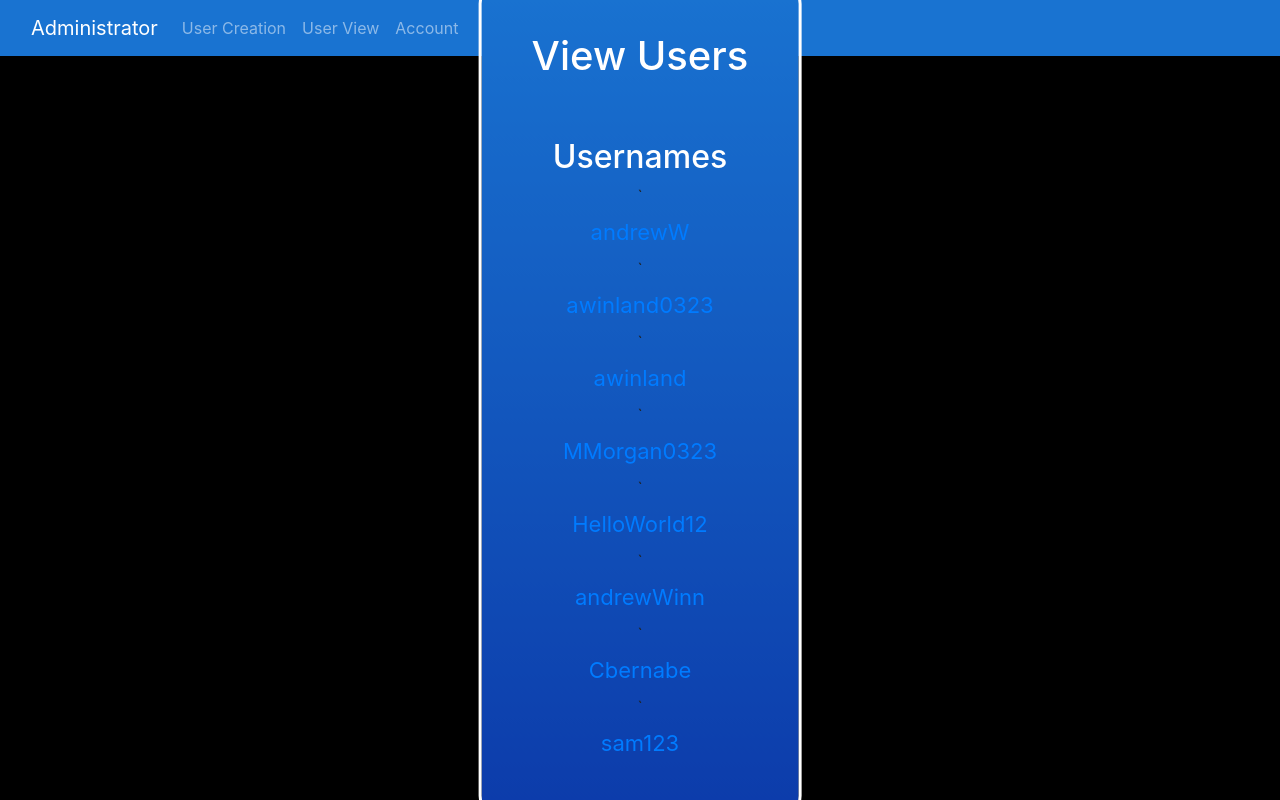
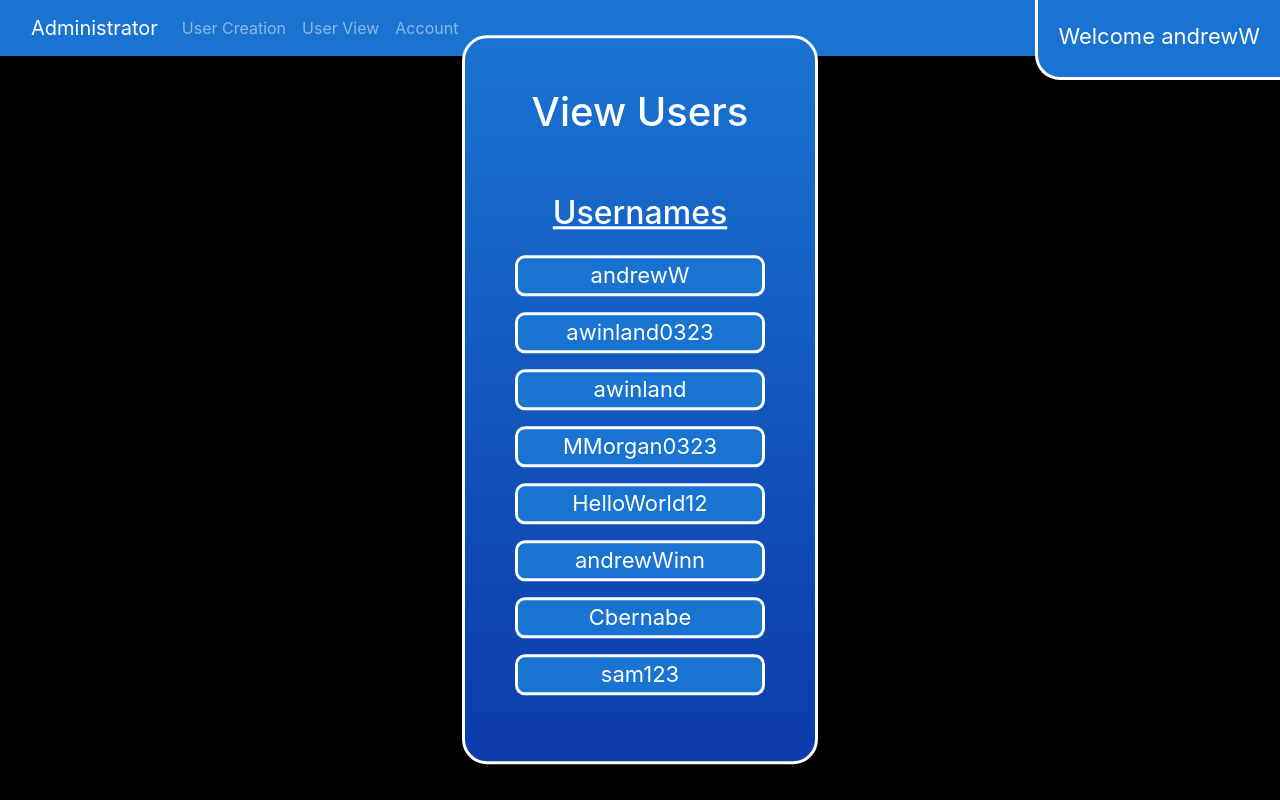
Before and after one commit to andreww0717/QuestAccounting, a Django app: page /user_view/ in a window 1280 px wide. Run offline with Django 4.2, Linux system fonts and the light colour scheme; a user stored in the database is signed in; data comes from the database, SQL or seed files in the repository; both versions use the stored data as it was after the commit.

Commit message:
Altered account.html, updated user_view formatting

```diff
--- a/QuestA/settings.py
+++ b/QuestA/settings.py
@@ -65,6 +65,7 @@ TEMPLATES = [
                 'django.template.context_processors.request',
                 'django.contrib.auth.context_processors.auth',
                 'django.contrib.messages.context_processors.messages',
+                'QuestAccounting.context_processors.add_user_context',
             ],
         },
     },
--- /dev/null
+++ b/QuestAccounting/context_processors.py
@@ -0,0 +1,3 @@
+# add user context to html files
+def add_user_context(request):
+    return {'user': request.user}
--- a/QuestAccounting/templates/QuestAccounting/navbar.html
+++ b/QuestAccounting/templates/QuestAccounting/navbar.html
@@ -23,14 +23,20 @@
                 </ul>
             </div>
         </div>
-      </nav>
-      <html>
+    </nav>
 
+    <div class='welcome'>
+        <p>Welcome {{ user.username }}<p>
+
+    </div>
+
+    <html>
         {% block content %}
 
 
 
         {% endblock %}
+
         <script src="https://code.jquery.com/jquery-3.3.1.slim.min.js" integrity="sha384-q8i/X+965DzO0rT7abK41JStQIAqVgRVzpbzo5smXKp4YfRvH+8abtTE1Pi6jizo" crossorigin="anonymous"></script>
 <script src="https://cdn.jsdelivr.net/npm/popper.js@1.14.7/dist/umd/popper.min.js" integrity="sha384-UO2eT0CpHqdSJQ6hJty5KVphtPhzWj9WO1clHTMGa3JDZwrnQq4sF86dIHNDz0W1" crossorigin="anonymous"></script>
 <script src="https://cdn.jsdelivr.net/npm/bootstrap@4.3.1/dist/js/bootstrap.min.js" integrity="sha384-JjSmVgyd0p3pXB1rRibZUAYoIIy6OrQ6VrjIEaFf/nJGzIxFDsf4x0xIM+B07jRM" crossorigin="anonymous"></script>
@@ -48,6 +54,23 @@
 .title{
     color:#ffffff;
 }
+
+.welcome{
+    color: #ffffff;
+    font-size: 22px;
+    align-items: right;
+    text-align: right;
+    background-color: #1973D1;
+    border-radius: 0 0 0 25px;
+    padding: 20px;
+    border-left: 3px solid #FFFFFF;
+    border-bottom: 3px solid #FFFFFF;
+    height: 80px;
+    position: absolute;
+    top: 0;
+    right: 0;
+}
+
 </style>
 
     </html>
--- a/QuestAccounting/templates/QuestAccounting/user_view.html
+++ b/QuestAccounting/templates/QuestAccounting/user_view.html
@@ -7,12 +7,12 @@
         <h1>View Users</h1>
     </div>
     <div class='legend'>
-        <h2>Usernames</h2>
+        <h2><u>Usernames</u></h2>
     </div>
     {% for user in userList %}
-    `<div class='users'>
-        <a class="nav-link" href="{% url 'detailed_user' user.id %}">{{ user.username }}</a>
-    </div>
+    <form action="{% url 'detailed_user' user.id %}" method="get">
+        <button type="submit">{{ user.username }}</button>
+    </form>
     {% endfor %}
 </div>
 
@@ -39,13 +39,18 @@
         margin-bottom: 50px;
 
     }
-    .users{
+    button[type="submit"]{
         color: #FFFFFF;
         font-size: 22px;
+        background-color: #1973D1;
+        width: 250px;
+        height 50px;
+        border: 3px solid #FFFFFF;
+        border-radius: 10px;
     }
     .legend{
         color: #FFFFFF;
-
+        margin-bottom: 15px;
     }
 
 </style>
--- a/QuestAccounting/views.py
+++ b/QuestAccounting/views.py
@@ -125,16 +125,23 @@ def individual_user_view(request, user_id):
 def edit_user(request, user_id):
     user = get_object_or_404(User, id=user_id)
 
-    print(request.method)
+
 
     if request.method == 'POST':
-        print('hello')
+
         form = EditUser(request.POST, instance=user)
+
         if form.is_valid():
             form.save()
-            return render(request, 'QuestAccounting/edit_user.html', {'user': user, 'form': form, 'success_message': 'User information has been updated.'})
+            previous_page = request.META.get('HTTP_REFERER')
+            context = {'previous_page': previous_page, 'user': user, 'form': form}
+            return render(request, 'QuestAccounting/edit_user.html', context)
         else:
-            return render(request, 'QuestAccounting/edit_user.html', {'user': user, 'form': form})
+            previous_page = request.META.get('HTTP_REFERER')
+            context = {'previous_page': previous_page, 'user': user, 'form': form}
+            return render(request, 'QuestAccounting/edit_user.html', context)
     else:
         form = EditUser(instance=user)
-        return render(request, 'QuestAccounting/edit_user.html', {'user': user, 'form': form})
+        previous_page = request.META.get('HTTP_REFERER')
+        context = {'previous_page': previous_page, 'user': user, 'form': form}
+        return render(request, 'QuestAccounting/edit_user.html', context)
```
Also changed, not shown: QuestAccounting/templates/QuestAccounting/account.html (+88 -6 lines), QuestAccounting/templates/QuestAccounting/edit_user.html (+10 -3 lines), db.sqlite3.
